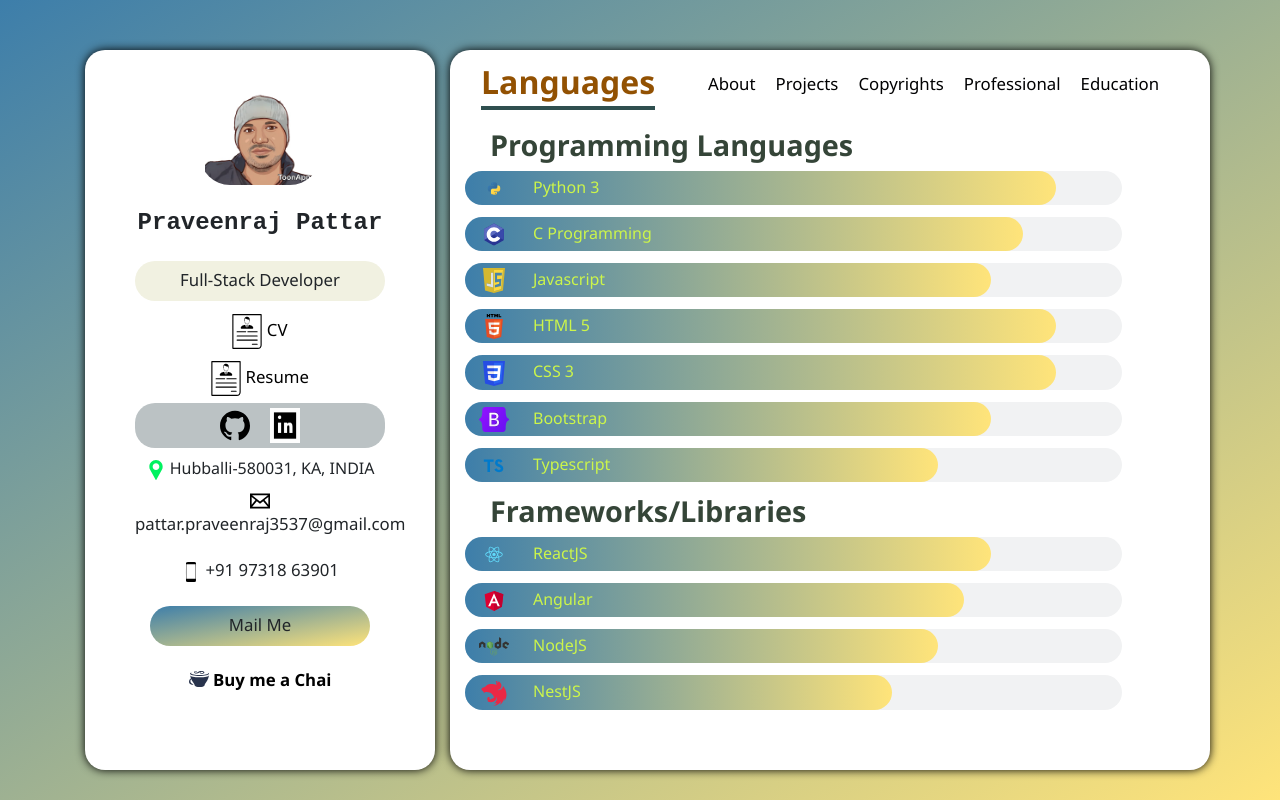
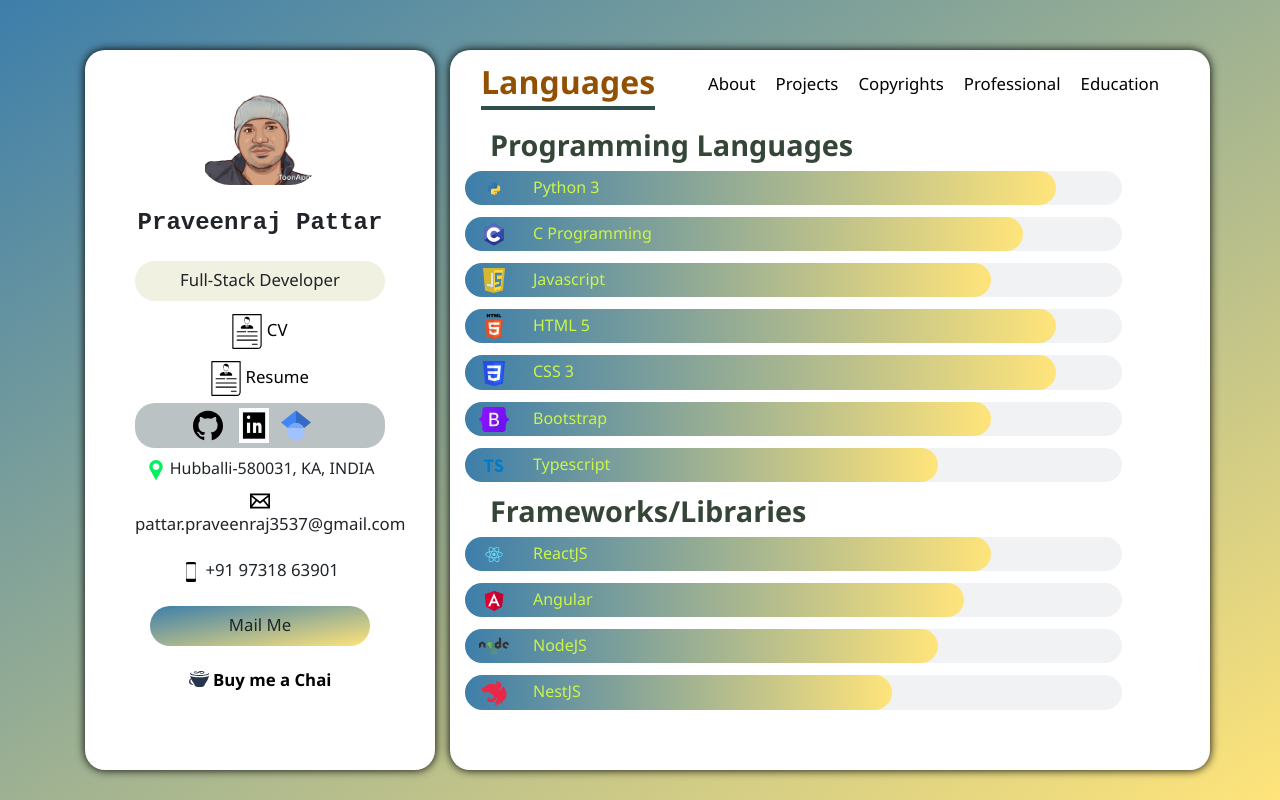
Before and after one commit to Praveenraj3537/Resume, a React (Create React App) app: page /languages in a window 1280 px wide. Built offline with nearby package versions, Linux system fonts and the light colour scheme.

Commit message:
added the link to google scholar

```diff
--- a/src/components/Sidebar.js
+++ b/src/components/Sidebar.js
@@ -3,6 +3,7 @@ import linkedin from "../assets/icons/linkedin.gif";
 import github from "../assets/icons/github.svg";
 import pin from "../assets/icons/pin.svg";
 import resume from "../assets/icons/resume.svg";
+import gscholar from "../assets/icons/Google_Scholar_logo.svg";
 // import CV from "../assets/PRAVEENRAJ_CV.pdf";
 // import Resume from "../assets/PRAVEENRAJ_RESUME.pdf";
 import one from "../assets/one_.jpeg";
@@ -64,7 +65,15 @@ const Sidebar = () => {
           <img
             src={linkedin}
             alt="linkedIn-link"
-            className="sidebar_icon ml-1"
+            className="sidebar_icon mr-1"
+          />
+        </a>
+        &nbsp;&nbsp;
+        <a href="https://scholar.google.com/citations?user=nnUsgIYAAAAJ" target="_blank" rel="noopener noreferrer">
+          <img
+            src={gscholar}
+            alt="GoogleScholarLink"
+            className="sidebar_icon mr-3"
           />
         </a>
       </figure>
```
